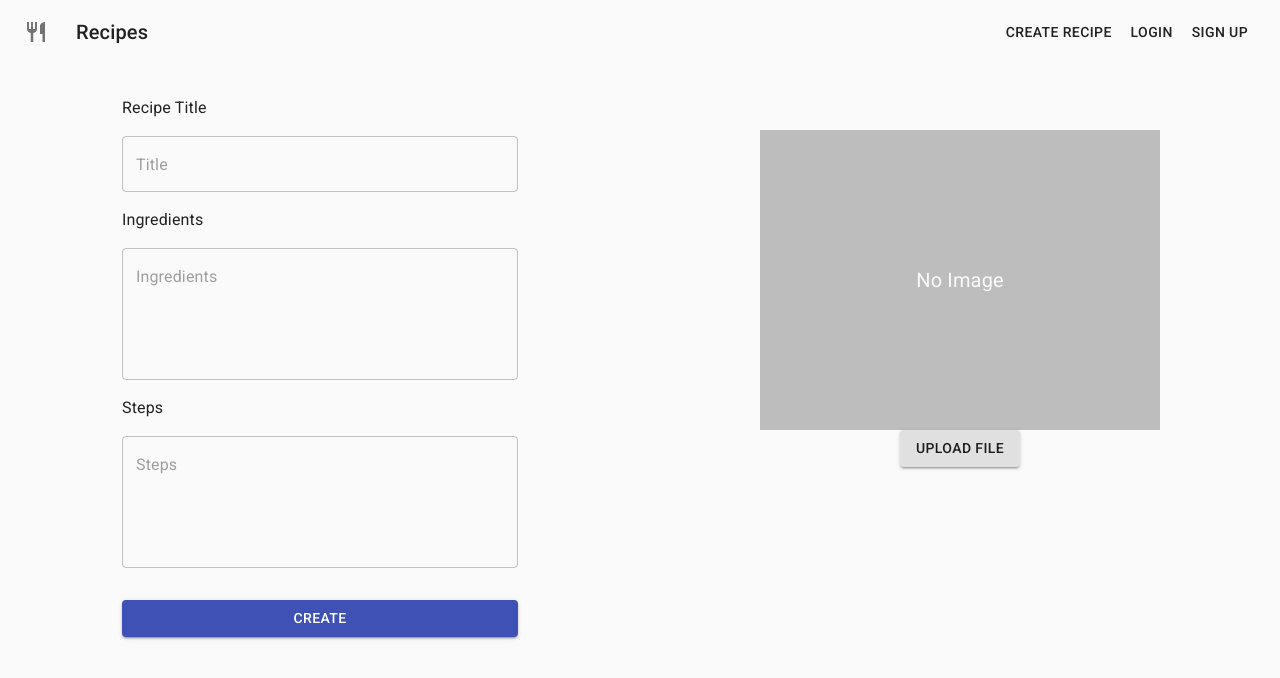
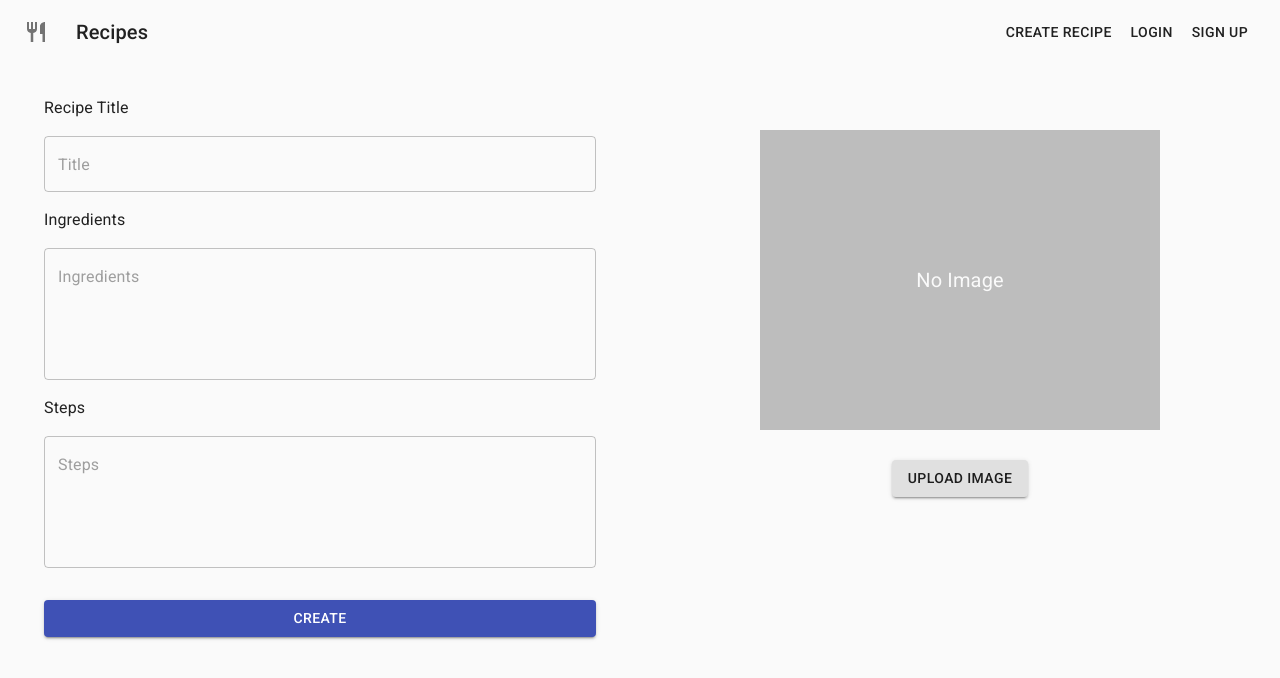
Before and after one commit to ykurata/Recipe-app, a React (Create React App) app in the folder client/: page /create in a window 1280 px wide. Shown: the top 678 px of the page. Built offline with nearby package versions, Linux system fonts and the light colour scheme.

Commit message:
update create form

```diff
--- a/client/src/components/Form.js
+++ b/client/src/components/Form.js
@@ -38,7 +38,8 @@ const FormStyles = theme => ({
   square: {
     marginTop: "50px",
     width: 400,
-    height: 300
+    height: 300,
+    marginBottom: "30px"
   }
 });
 
@@ -88,7 +89,7 @@ class Form extends Component {
           <Navbar></Navbar>
           <Grid container>
             <Grid item xs={6}>
-              <Container component="main" maxWidth="xs">
+              <Container component="main" maxWidth="sm">
               <CssBaseline />
               <div className={classes.paper}>
                 <form className={classes.form} noValidate onSubmit={this.onSubmit}>
@@ -149,7 +150,7 @@ class Form extends Component {
                 variant="contained"
                 component="label"
               >
-                Upload File
+                Upload Image
                 <input
                   type="file"
                   style={{ display: "none" }}
```
